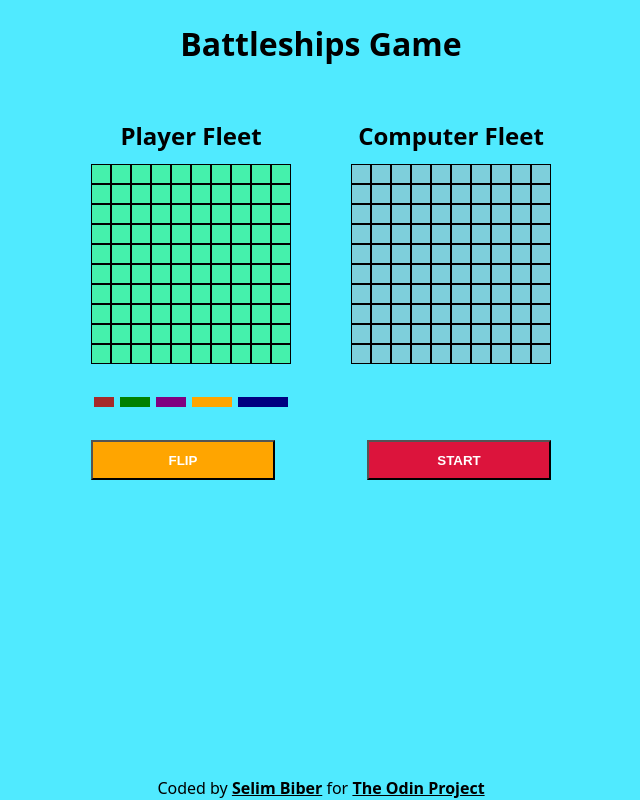
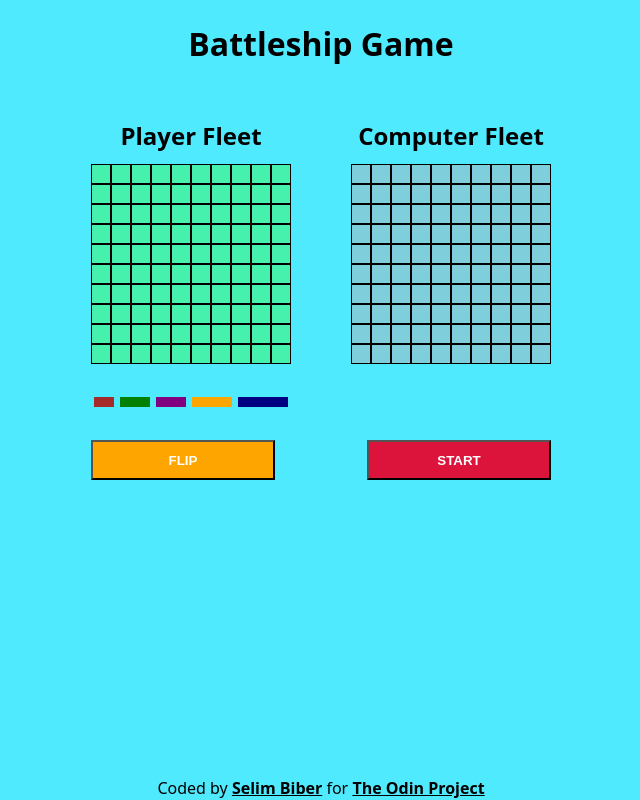
Before and after one commit to selimbiber/PlayfulWeb, a plain HTML site: page Battleship/index.html in a window 1280 px wide. Shown: the whole page, without its empty margins (319-959 px from the left). Drawn offline with Linux system fonts and the light colour scheme.

Commit message:
Change the title and add the preview link for the project Battleship

```diff
--- a/Battleship/index.html
+++ b/Battleship/index.html
@@ -5,11 +5,11 @@
     <meta name="viewport" content="width=device-width, initial-scale=1.0" />
     <link rel="stylesheet" href="styles.css" />
     <link rel="shortcut icon" href="favicon.ico" type="image/x-icon" />
-    <title>JS Battleships</title>
+    <title>Battleship Game</title>
   </head>
   <body>
     <header>
-      <h1>Battleships Game</h1>
+      <h1>Battleship Game</h1>
     </header>
 
     <main>
```
Also changed, not shown: README.md.
